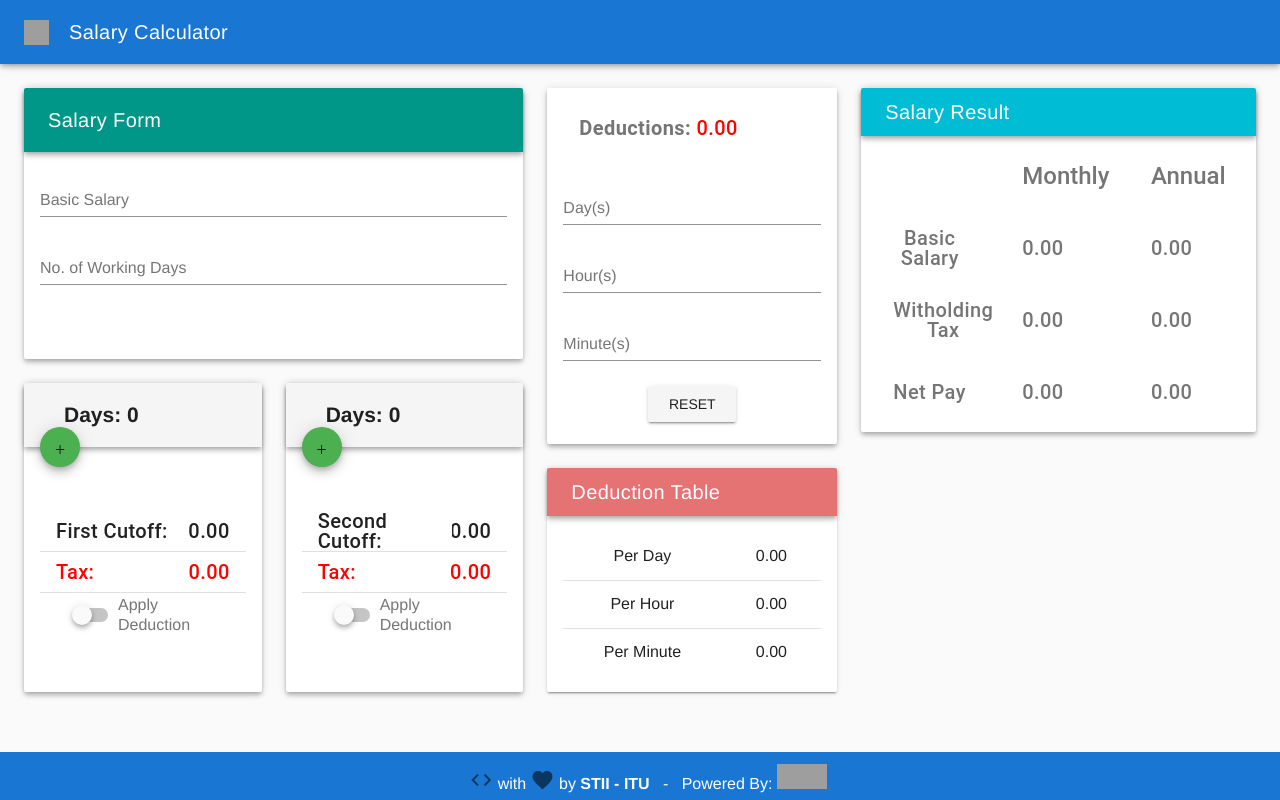
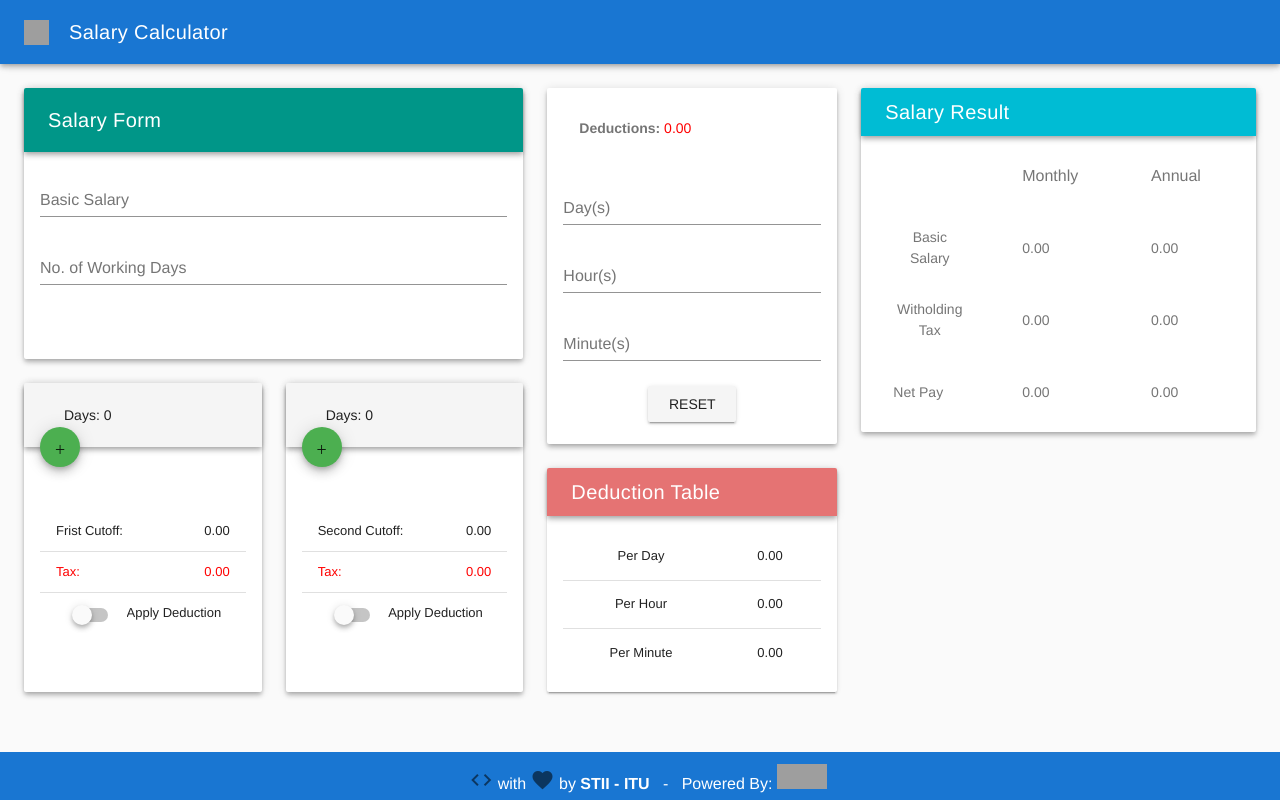
Before and after one commit to jioo/Vue-Salary-Calc, a Vue app in the folder client/: page / in a window 1280 px wide. Built offline with nearby package versions, Linux system fonts and the light colour scheme; grey boxes are pictures that could not be loaded.

Commit message:
Changed font size Added required validation

```diff
--- a/client/src/components/Main.vue
+++ b/client/src/components/Main.vue
@@ -12,20 +12,24 @@
               <v-text-field
                 type="number"
                 label="Basic Salary"
+                required
+                :rules="[required]"
                 v-model="salary"
               ></v-text-field>
 
               <v-text-field
                 type="number"
                 label="No. of Working Days"
+                required
+                :rules="[required]"
                 v-model="days"
               ></v-text-field>
             </v-card-text>
           </v-card>
         </v-flex>
-        <v-flex d-flex>
-          <v-layout>
-            <v-flex d-flex md12>
+        <v-flex d-flex lg12>
+          <v-layout row wrap>
+            <v-flex d-flex lg6>
               <v-card class="white elevation-4">
                 <v-toolbar>
                   <v-btn
@@ -40,34 +44,36 @@
                   ><v-icon>+</v-icon>
                   </v-btn>
                   <v-card-title>
-                    <h1>Days: {{ x }} </h1>
+                    Days: {{ x }}
                   </v-card-title>
                 </v-toolbar>
                 <v-card-text>
                   <v-list dense class="pt-5">
                     <v-list-tile>
-                      <v-list-tile-content class="title">First Cutoff:</v-list-tile-content>
-                      <v-list-tile-content class="title align-end">{{ formatCurrency(firstCutoff) }}</v-list-tile-content>
+                      <v-list-tile-content>Frist Cutoff:</v-list-tile-content>
+                      <v-list-tile-content class="align-end">{{ formatCurrency(firstCutoff) }}</v-list-tile-content>
                     </v-list-tile>
                     <v-divider></v-divider>
                     <v-list-tile>
-                      <v-list-tile-content class="title deduction">Tax:</v-list-tile-content>
-                      <v-list-tile-content class="title align-end deduction">{{ formatCurrency(firstCutoffTax)}}</v-list-tile-content>
+                      <v-list-tile-content class="deduction">Tax:</v-list-tile-content>
+                      <v-list-tile-content class="align-end deduction">{{ formatCurrency(firstCutoffTax)}}</v-list-tile-content>
                     </v-list-tile>
                     <v-divider></v-divider>
                     <v-list-tile>
                       <v-list-tile-content class="pl-3 pt-2">
                         <v-switch
-                        :label="`Apply Deduction `"
                         v-model="toggleDeduction1"
                         ></v-switch>
+                      </v-list-tile-content>
+                      <v-list-tile-content>
+                        Apply Deduction
                       </v-list-tile-content>
                     </v-list-tile>
                   </v-list>
                 </v-card-text>
               </v-card>
             </v-flex>
-            <v-flex d-flex md12>
+            <v-flex d-flex lg6>
               <v-card class="white elevation-4">
                 <v-toolbar>
                   <v-btn
@@ -82,27 +88,29 @@
                   ><v-icon>+</v-icon>
                   </v-btn>
                   <v-card-title>
-                    <h1>Days: {{ y }} </h1>
+                    Days: {{ y }}
                   </v-card-title>
                 </v-toolbar>
                 <v-card-text>
                   <v-list dense class="pt-5">
                     <v-list-tile>
-                      <v-list-tile-content class="title">Second Cutoff:</v-list-tile-content>
-                      <v-list-tile-content class="title align-end">{{ formatCurrency(secondCutoff) }}</v-list-tile-content>
+                      <v-list-tile-content>Second Cutoff:</v-list-tile-content>
+                      <v-list-tile-content class="align-end">{{ formatCurrency(secondCutoff) }}</v-list-tile-content>
                     </v-list-tile>
                     <v-divider></v-divider>
                     <v-list-tile>
-                      <v-list-tile-content class="title deduction">Tax:</v-list-tile-content>
-                      <v-list-tile-content class="title align-end deduction">{{ formatCurrency(secondCutoffTax)}}</v-list-tile-content>
+                      <v-list-tile-content class="deduction">Tax:</v-list-tile-content>
+                      <v-list-tile-content class="align-end deduction">{{ formatCurrency(secondCutoffTax)}}</v-list-tile-content>
                     </v-list-tile>
                     <v-divider></v-divider>
                     <v-list-tile>
                       <v-list-tile-content class="pl-3 pt-2">
                         <v-switch
-                        :label="`Apply Deduction `"
                         v-model="toggleDeduction2"
                         ></v-switch>
+                      </v-list-tile-content>
+                      <v-list-tile-content>
+                        Apply Deduction
                       </v-list-tile-content>
                     </v-list-tile>
                   </v-list>
@@ -122,7 +130,7 @@
             <v-card-text>
               <v-layout row>
                 <v-flex xs12>
-                  <v-subheader class="title"><b>Deductions: </b>&nbsp;<span class="deduction">{{ formatCurrency(totalDeduction) }}</span></v-subheader>
+                  <v-subheader><b>Deductions: </b>&nbsp;<span class="deduction">{{ formatCurrency(totalDeduction) }}</span></v-subheader>
                 </v-flex>
               </v-layout>
               <v-layout row>
@@ -148,7 +156,6 @@
                   <v-btn
                   color=""
                   v-on:click="reset()"
-                  :disabled="y === 1"
                   >Reset
                   </v-btn>
                 </v-flex>
@@ -170,8 +177,8 @@
                 hide-headers
                 >
                 <template slot="items" slot-scope="props">
-                  <td class="subheading">{{ props.item.label }}</td>
-                  <td class="subheading">{{ formatCurrency(props.item.value) }}</td>
+                  <td>{{ props.item.label }}</td>
+                  <td>{{ formatCurrency(props.item.value) }}</td>
                 </template>
               </v-data-table>
             </v-card-text>
@@ -192,46 +199,46 @@
                 <v-flex xs4>
                 </v-flex>
                 <v-flex xs4>
-                  <v-subheader class="headline">Monthly</v-subheader>
+                  <v-subheader class="subheading">Monthly</v-subheader>
                 </v-flex>
                 <v-flex xs4>
-                  <v-subheader class="headline">Annual</v-subheader>
+                  <v-subheader class="subheading">Annual</v-subheader>
                 </v-flex>
               </v-layout>
 
               <v-layout row>
                 <v-flex xs4>
-                  <v-subheader class="title">Basic Salary</v-subheader>
+                  <v-subheader>Basic Salary</v-subheader>
                 </v-flex>
                 <v-flex xs4>
-                  <v-subheader class="title">{{ formatCurrency(monthlySalary) }}</v-subheader>
+                  <v-subheader>{{ formatCurrency(monthlySalary) }}</v-subheader>
                 </v-flex>
                 <v-flex xs4>
-                  <v-subheader class="title">{{ formatCurrency(annualSalary) }}</v-subheader>
+                  <v-subheader>{{ formatCurrency(annualSalary) }}</v-subheader>
                 </v-flex>
               </v-layout>
 
               <v-layout row>
                 <v-flex xs4>
-                  <v-subheader class="title">Witholding Tax</v-subheader>
+                  <v-subheader>Witholding Tax</v-subheader>
                 </v-flex>
                 <v-flex xs4>
-                  <v-subheader class="title">{{ formatCurrency(monthlyTax) }}</v-subheader>
+                  <v-subheader>{{ formatCurrency(monthlyTax) }}</v-subheader>
                 </v-flex>
                 <v-flex xs4>
-                  <v-subheader class="title">{{ formatCurrency(annualTax) }}</v-subheader>
+                  <v-subheader>{{ formatCurrency(annualTax) }}</v-subheader>
                 </v-flex>
               </v-layout>
 
               <v-layout row>
                 <v-flex xs4>
-                  <v-subheader class="title">Net Pay</v-subheader>
+                  <v-subheader>Net Pay</v-subheader>
                 </v-flex>
                 <v-flex xs4>
-                  <v-subheader class="title">{{ formatCurrency(montlyNetPay) }}</v-subheader>
+                  <v-subheader>{{ formatCurrency(montlyNetPay) }}</v-subheader>
                 </v-flex>
                 <v-flex xs4>
-                  <v-subheader class="title">{{ formatCurrency(annualNetPay) }}</v-subheader>
+                  <v-subheader>{{ formatCurrency(annualNetPay) }}</v-subheader>
                 </v-flex>
               </v-layout>
             </v-card-text>
@@ -285,7 +292,8 @@ export default {
           label: 'Per Minute',
           value: 0
         }
-      ]
+      ],
+      required: (value) => !!value || 'This field is required.'
     }
   },
   methods: {
```
